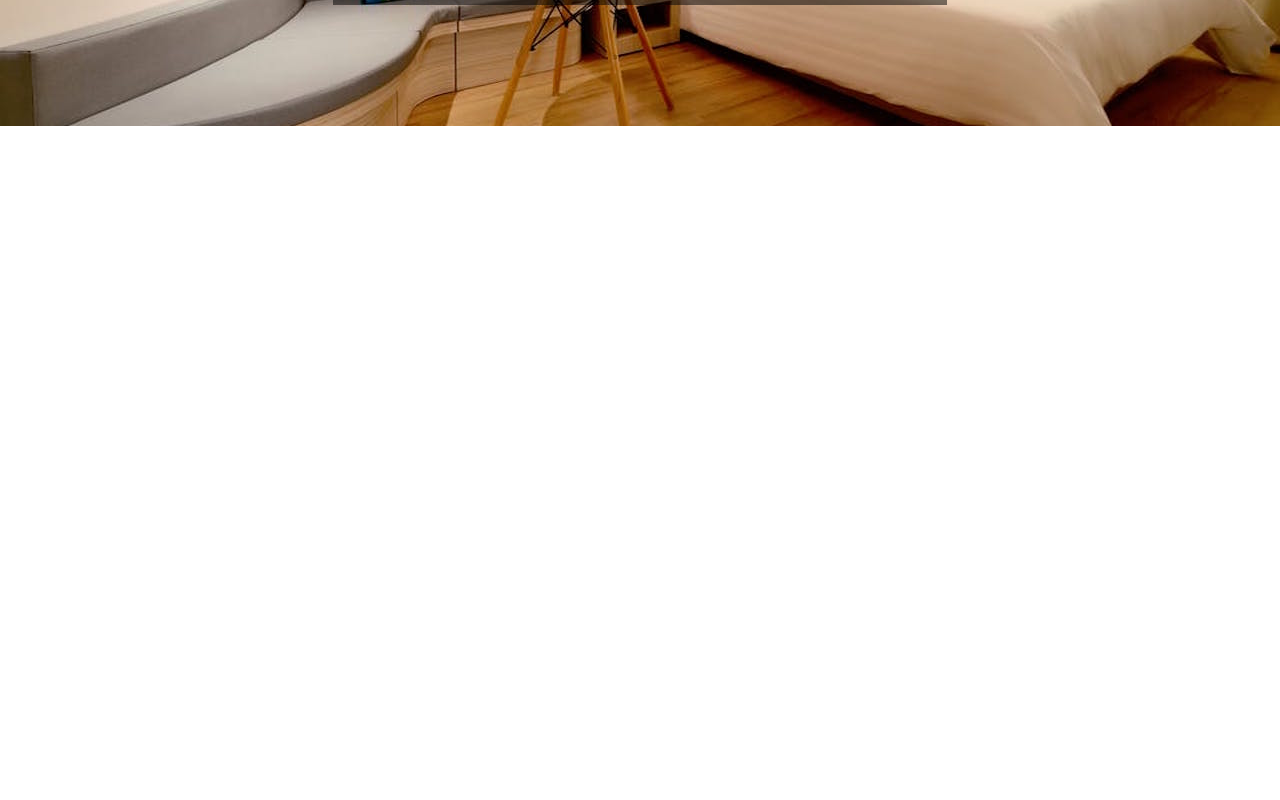
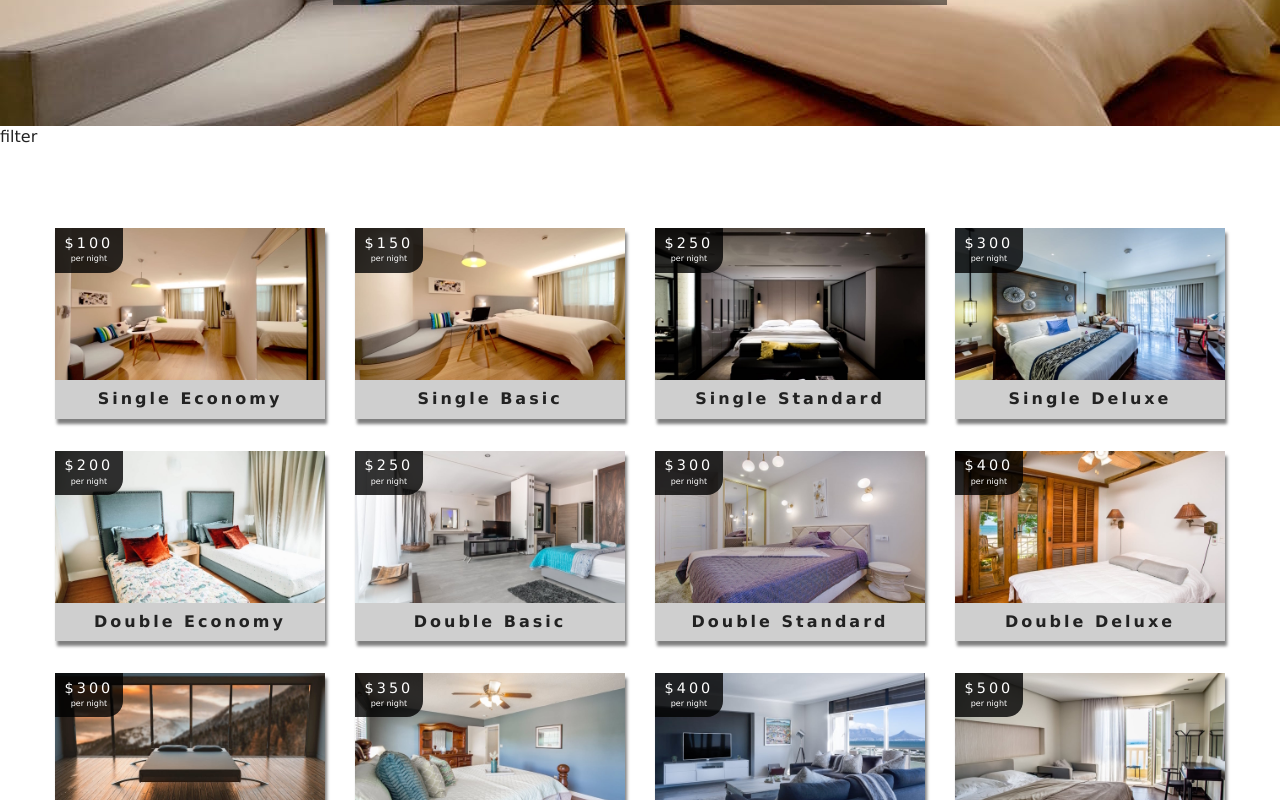
Before and after one commit to dipeshshakya/HotelBooking, a React (Create React App) app: page /rooms in a window 1280 px wide. Shown: the part 420-1220 px from the top of the page. Before the commit the page ends 800 px from the top, so only its background shows below. Built offline with nearby package versions, Linux system fonts and the light colour scheme.

Commit message:
higher order component

```diff
--- /dev/null
+++ b/src/Components/RoomContainer.js
@@ -0,0 +1,39 @@
+import React from "react";
+import RoomFilter from "./RoomFilter";
+import RoomList from "./RoomList";
+import { withRoomConsumer } from "../context";
+import Loading from "./Loading";
+
+function RoomContainer({ context }) {
+  const { loading, sortedrooms, rooms } = context;
+  if (loading) {
+    return <Loading />;
+  }
+  return (
+    <div>
+      <RoomFilter rooms={rooms} />
+      <RoomList rooms={sortedrooms} />
+    </div>
+  );
+}
+export default withRoomConsumer(RoomContainer);
+
+// export default function RoomContainer() {
+//   return (
+//     <RoomConsumer>
+//       {(value) => {
+//         const { loading, sortedRooms, rooms } = value;
+
+//         if (loading) {
+//           return <Loading />;
+//         }
+//         return (
+//           <div>
+//             <RoomFilter rooms={rooms} />
+//             <RoomList rooms={sortedRooms} />
+//           </div>
+//         );
+//       }}
+//     </RoomConsumer>
+//   );
+// }
--- /dev/null
+++ b/src/Components/RoomFilter.js
@@ -0,0 +1,9 @@
+import React from 'react'
+
+export default function RoomFilter() {
+    return (
+        <div>
+            filter
+        </div>
+    )
+}
--- /dev/null
+++ b/src/Components/RoomList.js
@@ -0,0 +1,20 @@
+import React from "react";
+import Room from "./Room";
+export default function RoomList({ rooms }) {
+  if (rooms.length === 0) {
+    return (
+      <div className="empty-search">
+        <h3>unfortunately there is no rooms match your search</h3>
+      </div>
+    );
+  }
+  return (
+    <section className="roomslist">
+      <div className="roomslist-center">
+        {rooms.map((item) => {
+          return <Room key={item.id} room={item} />;
+        })}
+      </div>
+    </section>
+  );
+}
--- a/src/context.js
+++ b/src/context.js
@@ -49,4 +49,16 @@
 }
 
 const RoomConsumer = RoomContext.Consumer;
+
+// higher order component
+export function withRoomConsumer(Component) {
+  return function ConsumerWrapper(props) {
+    return (
+      <RoomConsumer>
+        {(value) => <Component {...props} context={value} />}
+      </RoomConsumer>
+    );
+  };
+}
+
 export { RoomConsumer, RoomProvider, RoomContext };
--- a/src/pages/Room.js
+++ b/src/pages/Room.js
@@ -2,9 +2,11 @@
 import Hero from "../Components/Hero";
 import Banner from "../Components/Banner";
 import { Link } from "react-router-dom";
+import RoomContainer from "../Components/RoomContainer";
 
 function Room() {
   return (
+    <>
       <Hero hero="roomsHero">
         <Banner title="our rooms">
           <Link to="/" className="btn-primary">
@@ -12,6 +14,8 @@
           </Link>
         </Banner>
       </Hero>
+      <RoomContainer />
+    </>
   );
 }
 
```
Lines whose indentation alone changed are shown as unchanged.
